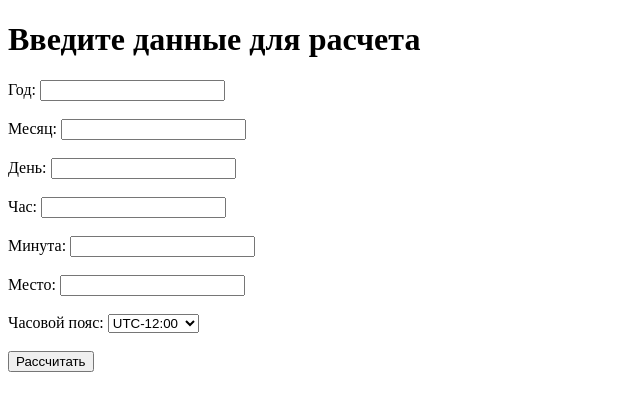
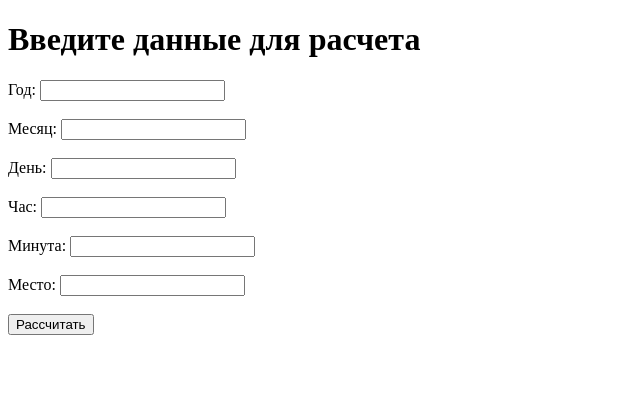
Before and after one commit to lyaguxafrog/astrology-back, a Flask app: page / in a window 1280 px wide. Shown: the top 411 px of the page, without its empty margins (0-640 px from the left). Run offline with Flask 2, Linux system fonts and the light colour scheme; some libraries are stand-ins or nearby versions.

Commit message:
вывод расчета

```diff
--- a/app/routes.py
+++ b/app/routes.py
@@ -1,87 +1,71 @@
-from flask import Flask, render_template, request, redirect, url_for
-
-# Дополнительные модули
+from flask import Flask, render_template, request, redirect, url_for, jsonify
 import os
 from dotenv import load_dotenv, find_dotenv
 import swisseph as swe
+from urllib.parse import unquote_plus
+from app import app
+from app.services import maps_api, houses, time_convert
+from app.services.planet import Planets
 
-# Flask-модули
-from app import app
-from app.services import maps_api, houses, planet, time_convert
-
-# Загрузка переменных окружения из файла .env
 load_dotenv(find_dotenv())
-
-# Установка секретного ключа для сессий
 app.secret_key = os.getenv('SECRET_KEY')
 
-# Маршрут для обработки запросов на главную страницу
 @app.route('/', methods=['GET', 'POST'])
 def index():
+
+    house_systems = [b"B", b"Y", b"X", b"H", b"C", b"F", b"A", b"D",
+                    b"N", b"G", b"I", b"i", b"K", b"U", b"M", b"P", b"T",
+                    b"O", b"L", b"Q", b"R", b"S", b"V", b"W"]
+
+
     if request.method == 'POST':
-        # Извлечение данных из формы
         year = int(request.form['year'])
         month = int(request.form['month'])
         day = int(request.form['day'])
         not_converted_hour = int(request.form['hour'])
         minute = int(request.form['minute'])
         place = request.form['place']
-        timezone = str(request.form['timezone'])
 
-        # Конвертация времени в соответствии с выбранным часовым поясом
-        hours = int(time_convert.time_zone_convert(hour=not_converted_hour,
-                                                   zone=timezone))
-
-        # Получение координат места на основе его названия
         coordinates = maps_api.get_coordinates(place)
         latitude, longitude = maps_api.extract_coordinates(coordinates)
 
-        # Получение позиций планет
-        planet_positions = []
-        for planet_id in range(planet.swe.SUN, planet.swe.TRUE_NODE + 1):
-            planet_id, planet_name, planet_position = planet.calculate_planet_position(
-                hours, day, month, year, planet_id
-            )
-            planet_positions.append({
-                "planet_id": planet_id,
-                "planet_name": planet_name,
-                "planet_position": planet_position
-            })
+        timezone = time_convert.get_time_zone(latitude=latitude, longitude=longitude)
+        hours = int(time_convert.time_zone_convert(hour=not_converted_hour, zone=timezone))
 
-        # Создание списка для хранения информации о домах
+        planet_calculator = Planets(year, month, day, hours, minute)
+        planet_positions = planet_calculator.get_planet_positions()
+
+        planet_positions_str = ",".join([f"{planet}:{position}" for planet, position in planet_positions.items()])
+
         houses_info = []
-
-        # Список систем домов
-        house_systems = [b"B", b"Y", b"X", b"H", b"C", b"F", b"A", b"D",
-                          b"N", b"G", b"I", b"i", b"K", b"U", b"M", b"P", b"T",
-                          b"O", b"L", b"Q", b"R", b"S", b"V", b"W"]
-
-        # Перебор всех систем домов
         for house_system in house_systems:
-            # Получение информации о доме для текущей системы
             house_info = houses.get_house(year, month, day, hours, minute,
                                           house_system, latitude, longitude)
-            # Получение названия дома для текущей системы
             house_name = houses.get_house_name(house_system)
 
-            # Добавление информации о доме в список
-            houses_info.append({
-                "system": house_system,
+            house_info_dict = {
+                "system": house_system.decode(),
                 "name": house_name,
-                "house_info": house_info
-            })
+                "info": house_info
+            }
 
-        # Отправка данных на страницу результата
-        return render_template('result.html', planet_positions=planet_positions,
-                                houses_info=houses_info)
+            houses_info.append(house_info_dict)
 
-    # Отображение главной страницы
+        # Передаем данные в result.html
+        return render_template('result.html', planet_positions=planet_positions, houses_info=houses_info)
+
+
     return render_template('index.html')
 
-# Маршрут для отображения страницы результата
-@app.route('/result')
+@app.route('/result', methods=['GET'])
 def result():
-    planet_positions = request.args.get('planet_positions')  # Получение planet_positions из строки запроса
+    planet_positions = request.args.get('planet_positions', '')
+    houses_info = request.args.get('houses_info', '')
 
-    # Отображение страницы результата с передачей данных
-    return render_template('result.html', planet_positions=planet_positions)
+    planet_positions_entries = planet_positions.split(',')
+    planet_positions_dict = {}
+    for entry in planet_positions_entries:
+        planet, position = entry.split(':')
+        planet_positions_dict[planet] = position
+
+    return render_template('result.html', planet_positions=planet_positions_dict, houses_info=houses_info)
--- a/app/services/houses.py
+++ b/app/services/houses.py
@@ -23,7 +23,7 @@ def get_house(year: int, month: int, day: int, hour: int, minute: int,
                                 hour=hour, minute=minute)
 
     # Вычисление координат домов
-    house_cusp = swe.houses_ex(tjdut=date, lat=latitude,
+    house_cusp = swe.houses_ex2(tjdut=date, lat=latitude,
                                lon=longitude, hsys=house, flags=0)
 
     return house_cusp
--- a/app/services/time_convert.py
+++ b/app/services/time_convert.py
@@ -2,7 +2,7 @@
 from datetime import datetime, timedelta
 from timezonefinder import TimezoneFinder
 import math
-
+import pytz
 
 def get_time_zone(latitude: float, longitude: float) -> int:
     """
@@ -18,9 +18,6 @@ def get_time_zone(latitude: float, longitude: float) -> int:
 
     if timezone_str is None:
         return None
-
-    from datetime import datetime
-    import pytz
 
     now = datetime.now(pytz.timezone(timezone_str))
     utc_offset = int(now.utcoffset().total_seconds() / 3600)
--- a/app/templates/index.html
+++ b/app/templates/index.html
@@ -23,36 +23,8 @@
 
         <label for="place">Место:</label>
         <input type="text" id="place" name="place" required><br><br>
-        <label for="timezone">Часовой пояс:</label>
-        <select id="timezone" name="timezone" required>
-            <option value="UTC-12:00">UTC-12:00</option>
-            <option value="UTC-11:00">UTC-11:00</option>
-            <option value="UTC-10:00">UTC-10:00</option>
-            <option value="UTC-09:00">UTC-09:00</option>
-            <option value="UTC-08:00">UTC-08:00</option>
-            <option value="UTC-07:00">UTC-07:00</option>
-            <option value="UTC-06:00">UTC-06:00</option>
-            <option value="UTC-05:00">UTC-05:00</option>
-            <option value="UTC-04:00">UTC-04:00</option>
-            <option value="UTC-03:00">UTC-03:00</option>
-            <option value="UTC-02:00">UTC-02:00</option>
-            <option value="UTC-01:00">UTC-01:00</option>
-            <option value="UTC±00:00">UTC±00:00</option>
-            <option value="UTC+01:00">UTC+01:00</option>
-            <option value="UTC+0:002">UTC+02:00</option>
-            <option value="UTC+03:00">UTC+03:00</option>
-            <option value="UTC+04:00">UTC+04:00</option>
-            <option value="UTC+05:00">UTC+05:00</option>
-            <option value="UTC+06:00">UTC+06:00</option>
-            <option value="UTC+07:00">UTC+07:00</option>
-            <option value="UTC+08:00">UTC+08:00</option>
-            <option value="UTC+09:00">UTC+09:00</option>
-            <option value="UTC+10:00">UTC+10:00</option>
-            <option value="UTC+11:00">UTC+11:00</option>
-            <option value="UTC+12:00">UTC+12:00</option>
-        </select><br><br>
 
         <input type="submit" value="Рассчитать">
     </form>
 </body>
-</html
+</html>
```
Also changed, not shown: app/services/planet.py (+6 -5 lines), app/templates/result.html (+15 -25 lines).
